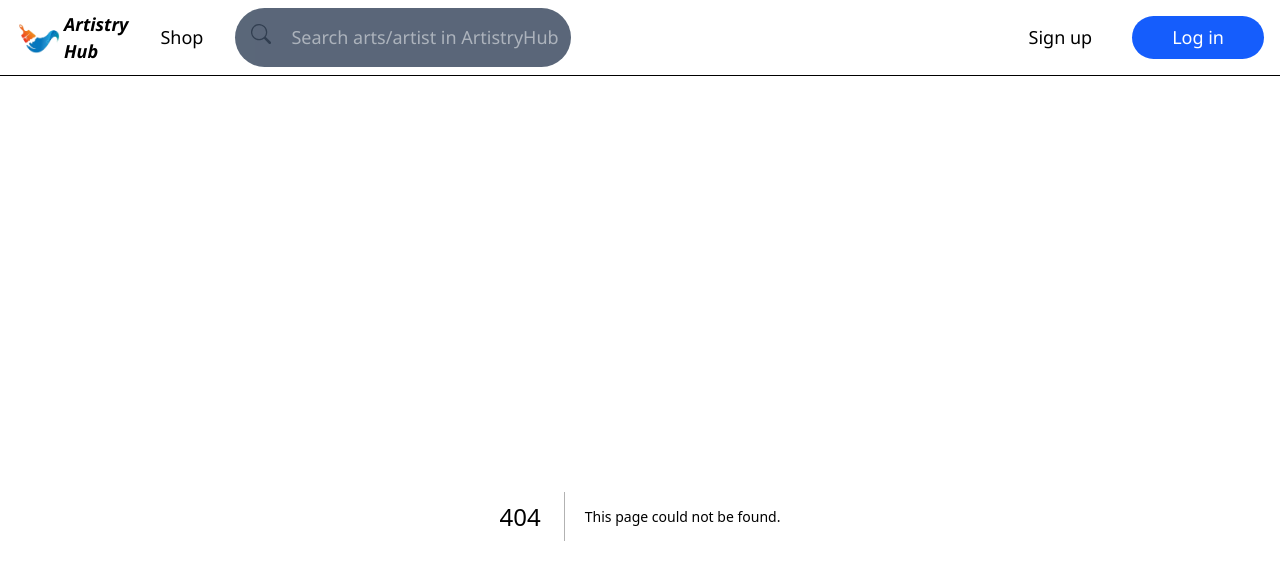
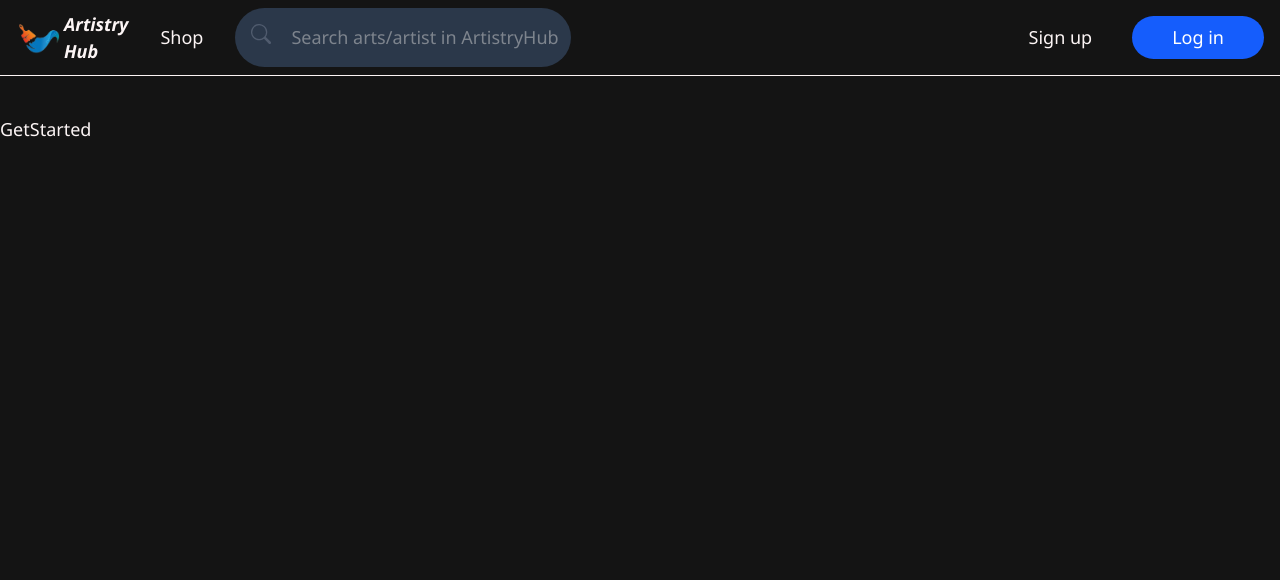
Before and after one commit to AceLegaspi123/Online-Portal-for-Artist, a Next.js app: page /register/profile-setup/get-started in a window 1280 px wide. Before the commit this address had no page. Shown: the top 580 px of the page. Built offline with nearby package versions, Linux system fonts and the light colour scheme.

Commit message:
We created the User-setup and Get-started page

```diff
--- /dev/null
+++ b/src/app/register/profile-setup/get-started/page.tsx
@@ -0,0 +1,11 @@
+import React from 'react'
+
+const GetStarted = () => {
+  return (
+    <div>
+        GetStarted
+    </div>
+  )
+}
+
+export default GetStarted;
--- /dev/null
+++ b/src/app/register/profile-setup/page.tsx
@@ -0,0 +1,11 @@
+import React from 'react'
+
+const ProfileSetup = () => {
+  return (
+    <div>
+        ProfileSetup
+    </div>
+  )
+}
+
+export default ProfileSetup
```
